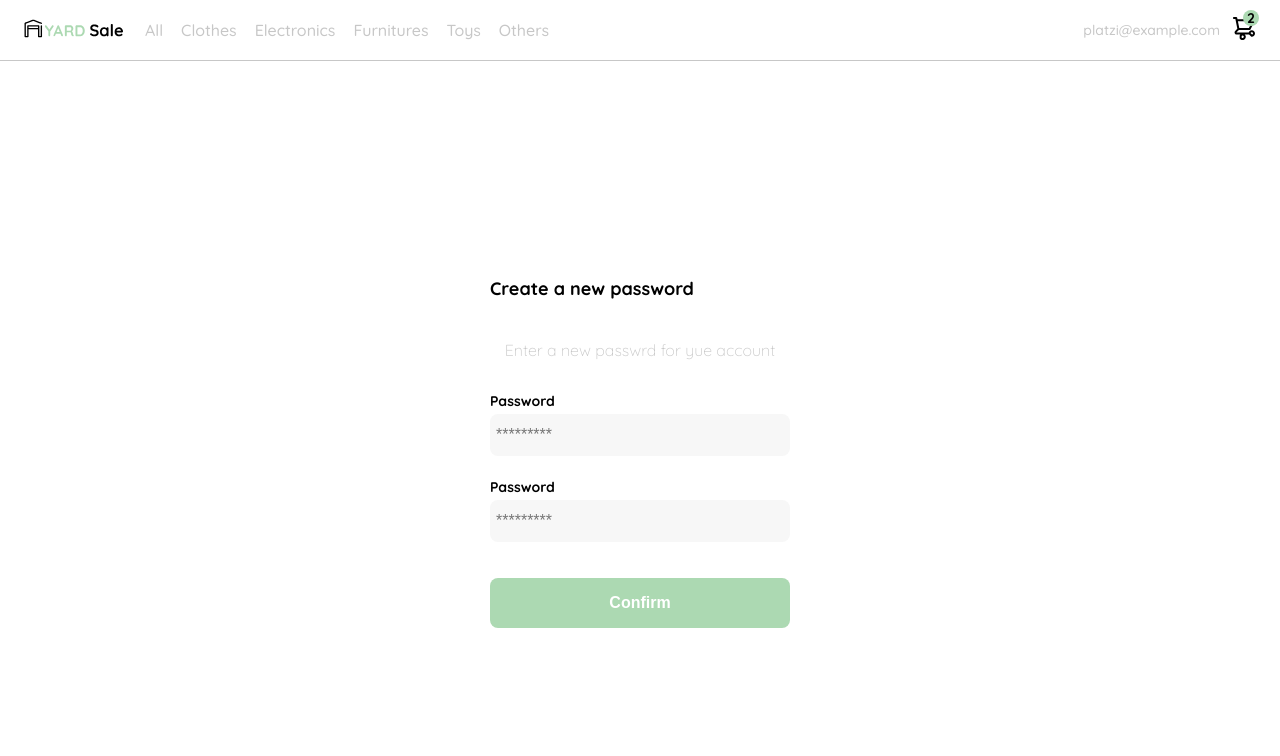
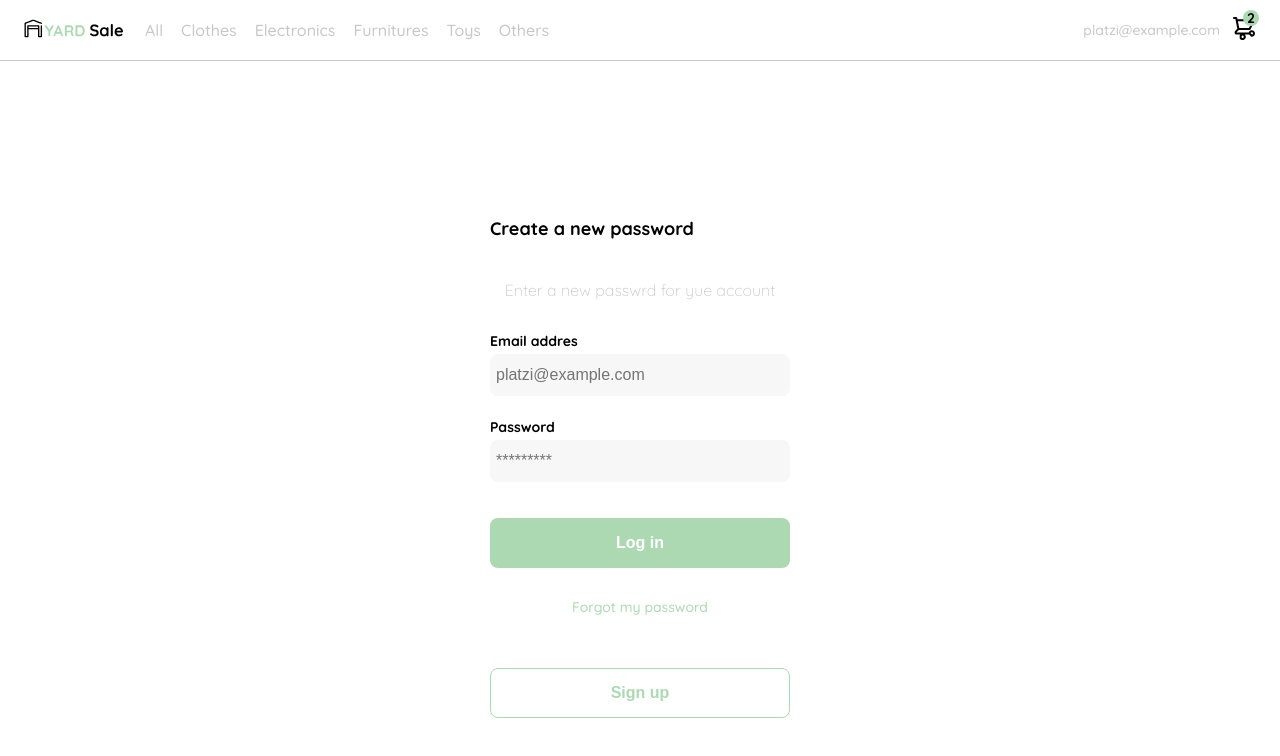
Before and after one commit to EnzoSz/curso_practico_react_js, a React app: page /login in a window 1280 px wide. Shown: the top 756 px of the page. Built offline with nearby package versions, Linux system fonts and the light colour scheme.

Commit message:
useRef y formularios

```diff
--- a/src/pages/Login.jsx
+++ b/src/pages/Login.jsx
@@ -1,7 +1,18 @@
-import React from "react";
+import React, { useRef } from "react";
 import '../styles/Login.scss';
 
 const Login = ()=> {
+    const form = useRef(null);
+
+    const handleSubmit = (event) => {
+        event.preventDefault();
+        const formData = new FormData(form.current);
+        const data = {
+            usenanme : formData.get('email'),
+            password: formData.get('password')
+        }
+        console.log(data);
+    }
     return (
         <div className="Login">
             <div className="Login-container">
@@ -10,15 +21,17 @@ const Login = ()=> {
                 <h1 className="title">Create a new password</h1>
                 <p className="subtitle">Enter a new passwrd for yue account</p>
 
-                <form action="/" className="form">
+                <form action="/" className="form" ref={form}>
+                    <label htmlFor="email"className="label">Email addres</label>
+                    <input type="text" name="email"placeholder="platzi@example.com" className="input input-email"/>
                     <label for="password" className="label">Password</label>
-                    <input type="password" id="password" placeholder="*********" className="input input-password" />
-
-                    <label for="new-password" className="label">Password</label>
-                    <input type="password" id="new-password" placeholder="*********" className="input input-password" />
-
-                    <input type="submit" value="Confirm" className="primary-button login-button"/>
+                    <input type="password" name="password" placeholder="*********" className="input input-password" />
+                    <button type="submit" onClick={handleSubmit} className="primary-button login-button">
+                    Log in
+                    </button>
+                    <a href="/">Forgot my password</a>
                 </form>
+                <button className="secondary-button signup-button" >Sign up</button>
             </div>
         </div>
     );
```
